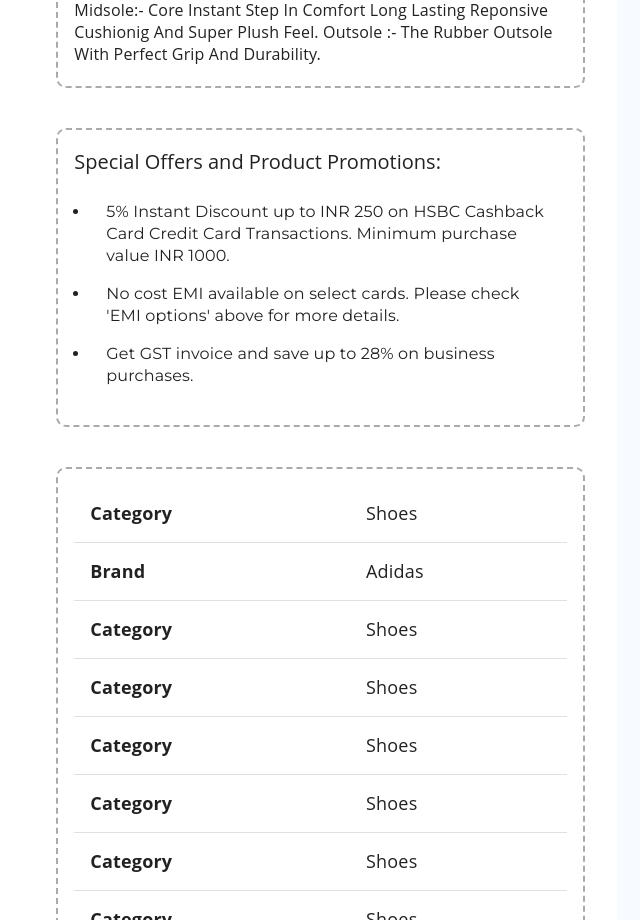
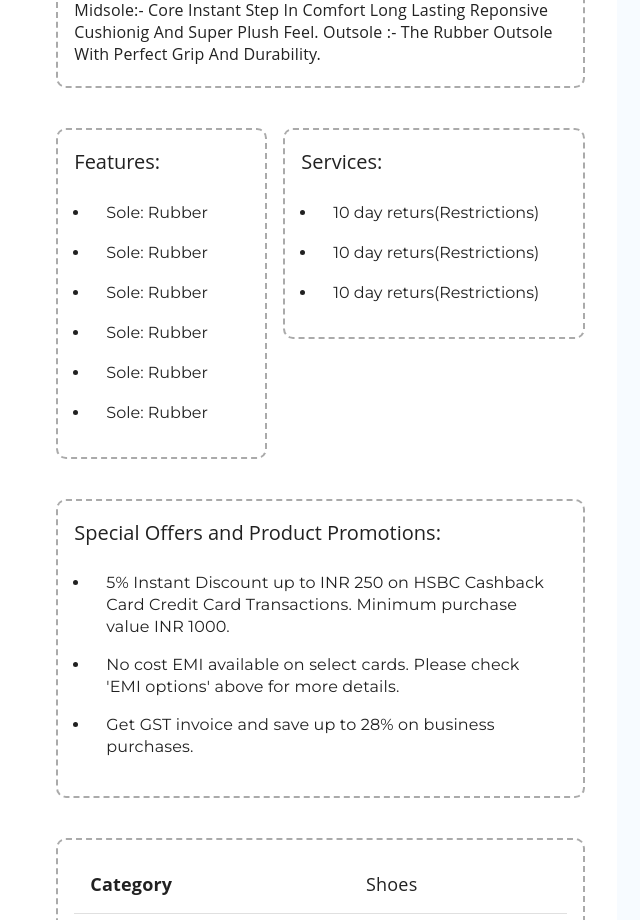
Before and after one commit to ONDC-Hackathon/interface, a React (Create React App) app: page /product/1 in a window 1280 px wide. Shown: the part 924-1844 px from the top of the page, without its empty margins (631-1271 px from the left). Built offline with nearby package versions, Linux system fonts and the light colour scheme; sample sign-in values are in the browser's storage.

Commit message:
Product done

```diff
--- a/src/Components/ProductDescFeatures.js
+++ b/src/Components/ProductDescFeatures.js
@@ -1,8 +1,10 @@
 import React from 'react';
 import { Typography, List, ListItem } from '@mui/material';
+import Grid from '@mui/material/Unstable_Grid2'; // Grid version 2
+
 
 function ProductDescFeatures(props) {
-    const { StyledBox } = props;
+    const { StyledBox, features, services } = props;
     return (
         <>
             <StyledBox>
@@ -12,6 +14,28 @@ function ProductDescFeatures(props) {
                     Outsole :- The Rubber Outsole With Perfect Grip And Durability.
                 </Typography>
             </StyledBox>
+            <Grid container spacing={2}>
+                <Grid xs={5}>
+                    <StyledBox>
+                        <Typography variant='h6' align='left' gutterBottom> Features: </Typography>
+                        <List sx={{ listStyleType: 'disc', paddingLeft: '1rem' }}>
+                            {features.map((feature, index) => (
+                                <ListItem key={index} sx={{ display: 'list-item' }}>{feature}</ListItem>
+                            ))}
+                        </List>
+                    </StyledBox>
+                </Grid>
+                <Grid xs={7}>
+                    <StyledBox>
+                        <Typography variant='h6' align='left' gutterBottom> Services: </Typography>
+                        <List sx={{ listStyleType: 'disc', paddingLeft: '1rem' }}>
+                            {services.map((service, index) => (
+                                <ListItem key={index} sx={{ display: 'list-item' }}>{service}</ListItem>
+                            ))}
+                        </List>
+                    </StyledBox>
+                </Grid>
+            </Grid>
             <StyledBox>
                 <Typography variant='h6' align='left' gutterBottom> Special Offers and Product Promotions: </Typography>
                 <Typography align='left' variant="subtitle1" gutterBottom>
--- a/src/Pages/Product.js
+++ b/src/Pages/Product.js
@@ -43,7 +43,22 @@ function Product() {
     img: color3,
     code: '#4C4849'
   }];
-  const size = ['6 UK', '7 UK', '8 UK', '9 UK', '10 UK', '11 UK', '12 UK']
+  const size = ['6 UK', '7 UK', '8 UK', '9 UK', '10 UK', '11 UK', '12 UK'];
+
+  const features = [
+    "Sole: Rubber",
+    "Sole: Rubber",
+    "Sole: Rubber",
+    "Sole: Rubber",
+    "Sole: Rubber",
+    "Sole: Rubber",
+  ];
+
+  const services = [
+    "10 day returs(Restrictions)",
+    "10 day returs(Restrictions)",
+    "10 day returs(Restrictions)",
+  ]
 
   const productDetails = [
     { name: 'Category', value: 'Shoes' },
@@ -65,7 +80,7 @@ function Product() {
           <Grid xs={7}>
             <BasicProductDetails StyledBox={StyledBox} />
             <ColorandSize StyledBox={StyledBox} colors={colors} size={size} />
-            <ProductDescFeatures StyledBox={StyledBox} />
+            <ProductDescFeatures StyledBox={StyledBox} features={features} services={services} />
             <ProductDetails StyledBox={StyledBox} productDetails={productDetails} />
           </Grid>
         </Grid>
```
